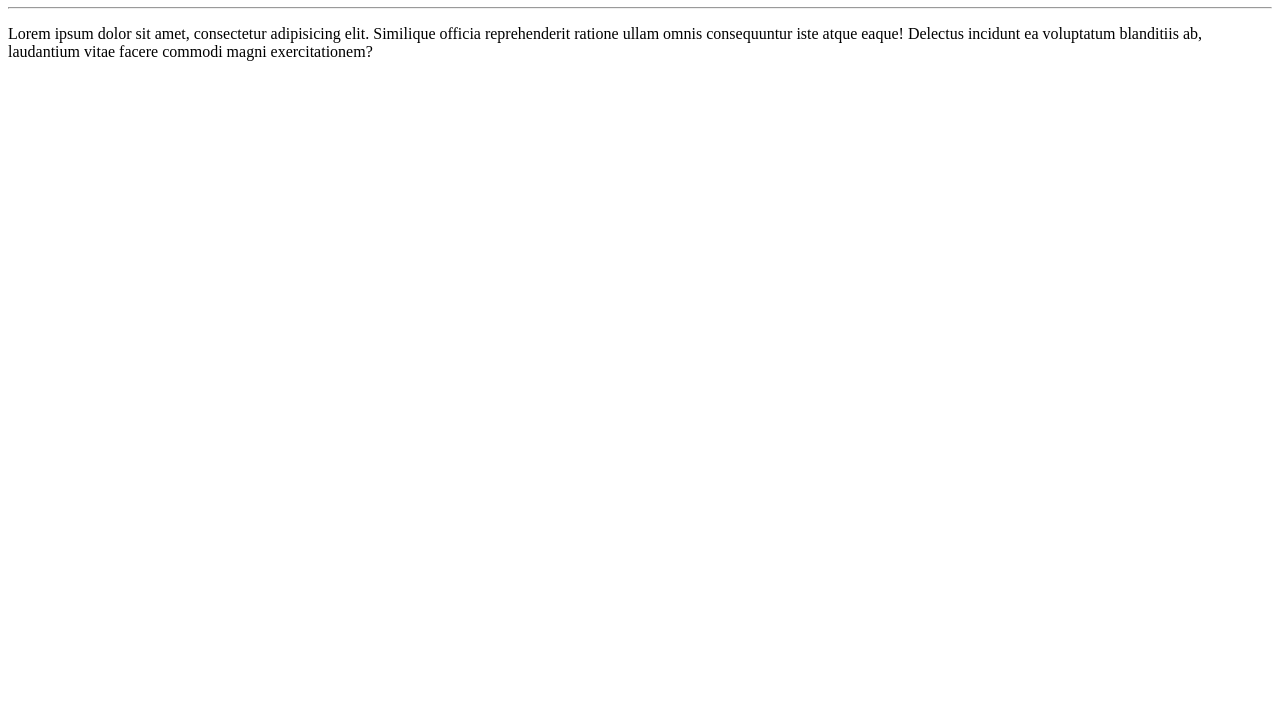
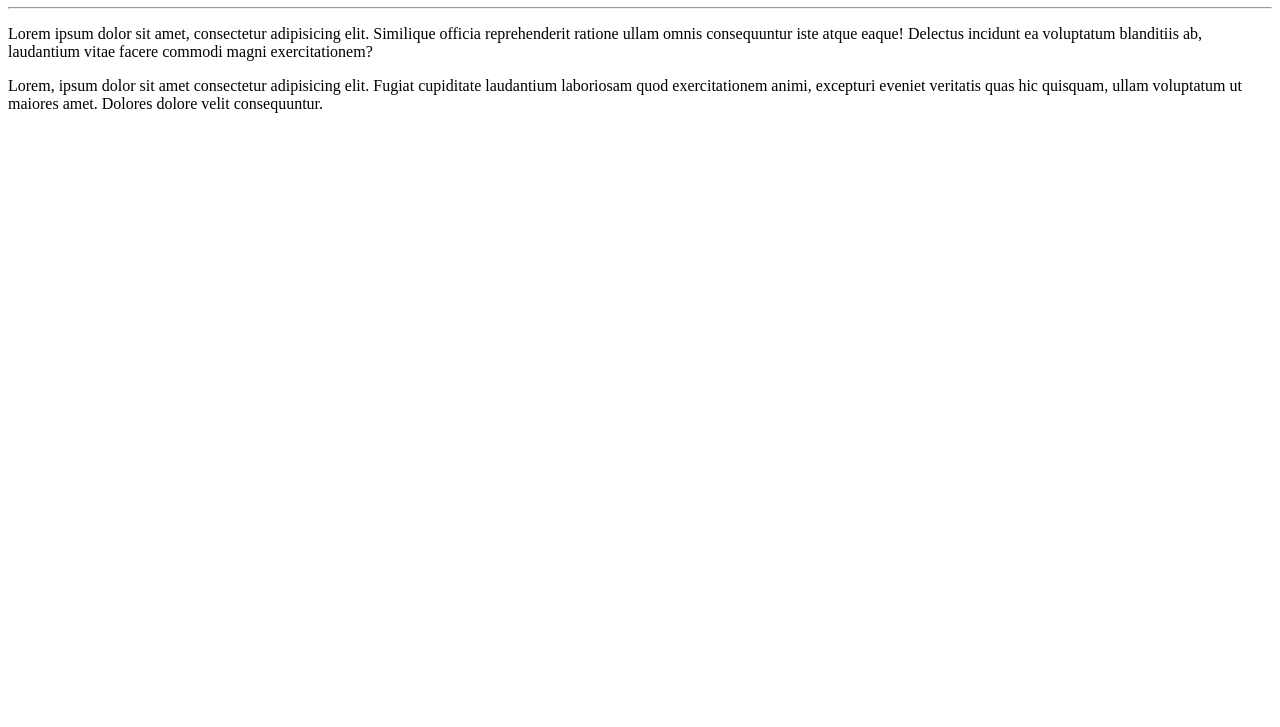
Before and after one commit to FernandoGaldinoMoreira/Ola-Mundo, a plain HTML site: page site-exemplo/index.html in a window 1280 px wide. Shown: the part 73-800 px from the top of the page. Drawn offline with Linux system fonts and the light colour scheme.

Commit message:
Adicionei um parágrafo

```diff
--- a/site-exemplo/index.html
+++ b/site-exemplo/index.html
@@ -10,5 +10,6 @@
     <h1>Olá, MUndo!</h1>
     <hr>
     <p>Lorem ipsum dolor sit amet, consectetur adipisicing elit. Similique officia reprehenderit ratione ullam omnis consequuntur iste atque eaque! Delectus incidunt ea voluptatum blanditiis ab, laudantium vitae facere commodi magni exercitationem?</p>
+    <p>Lorem, ipsum dolor sit amet consectetur adipisicing elit. Fugiat cupiditate laudantium laboriosam quod exercitationem animi, excepturi eveniet veritatis quas hic quisquam, ullam voluptatum ut maiores amet. Dolores dolore velit consequuntur.</p>
 </body>
 </html>
```
